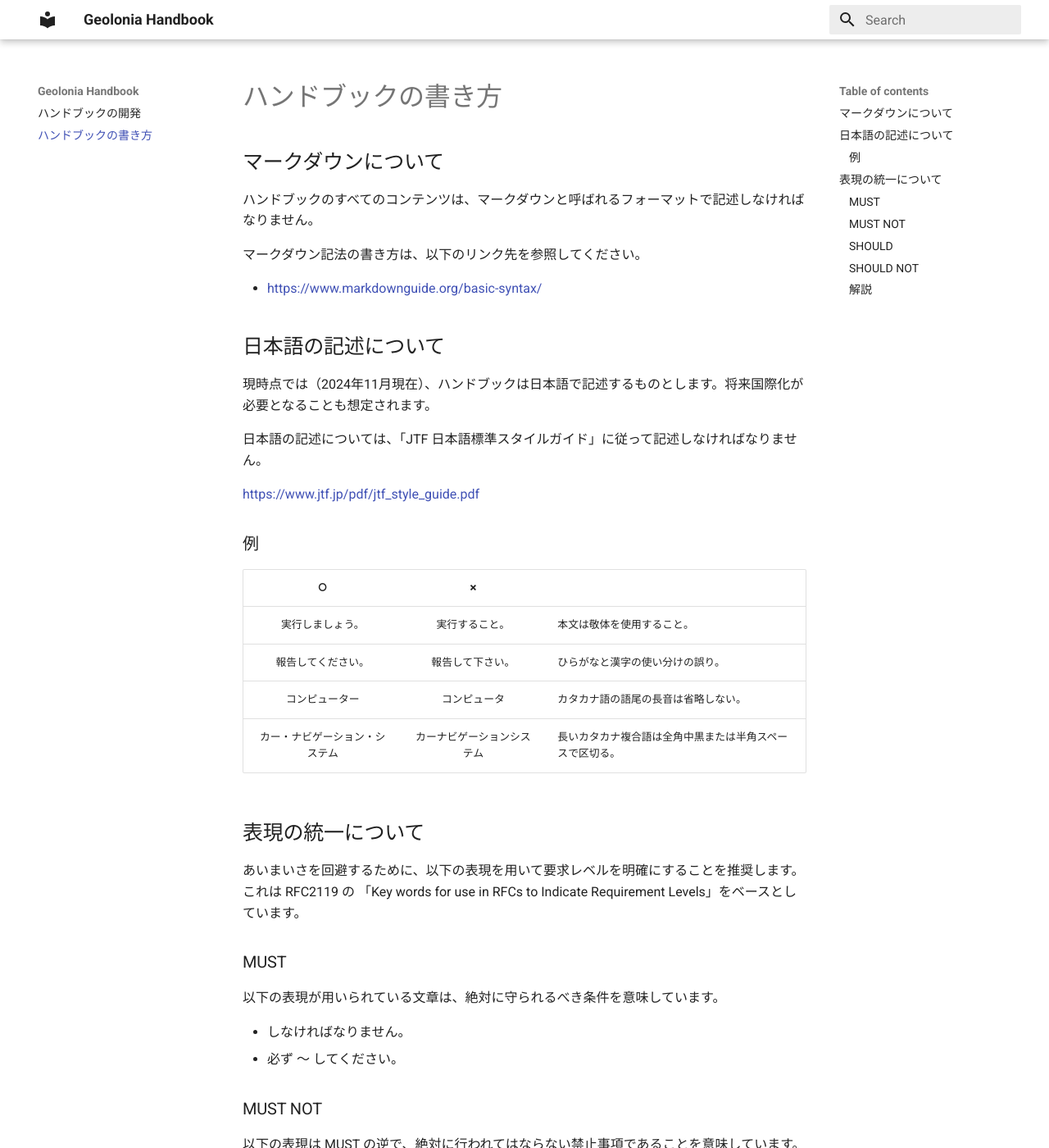
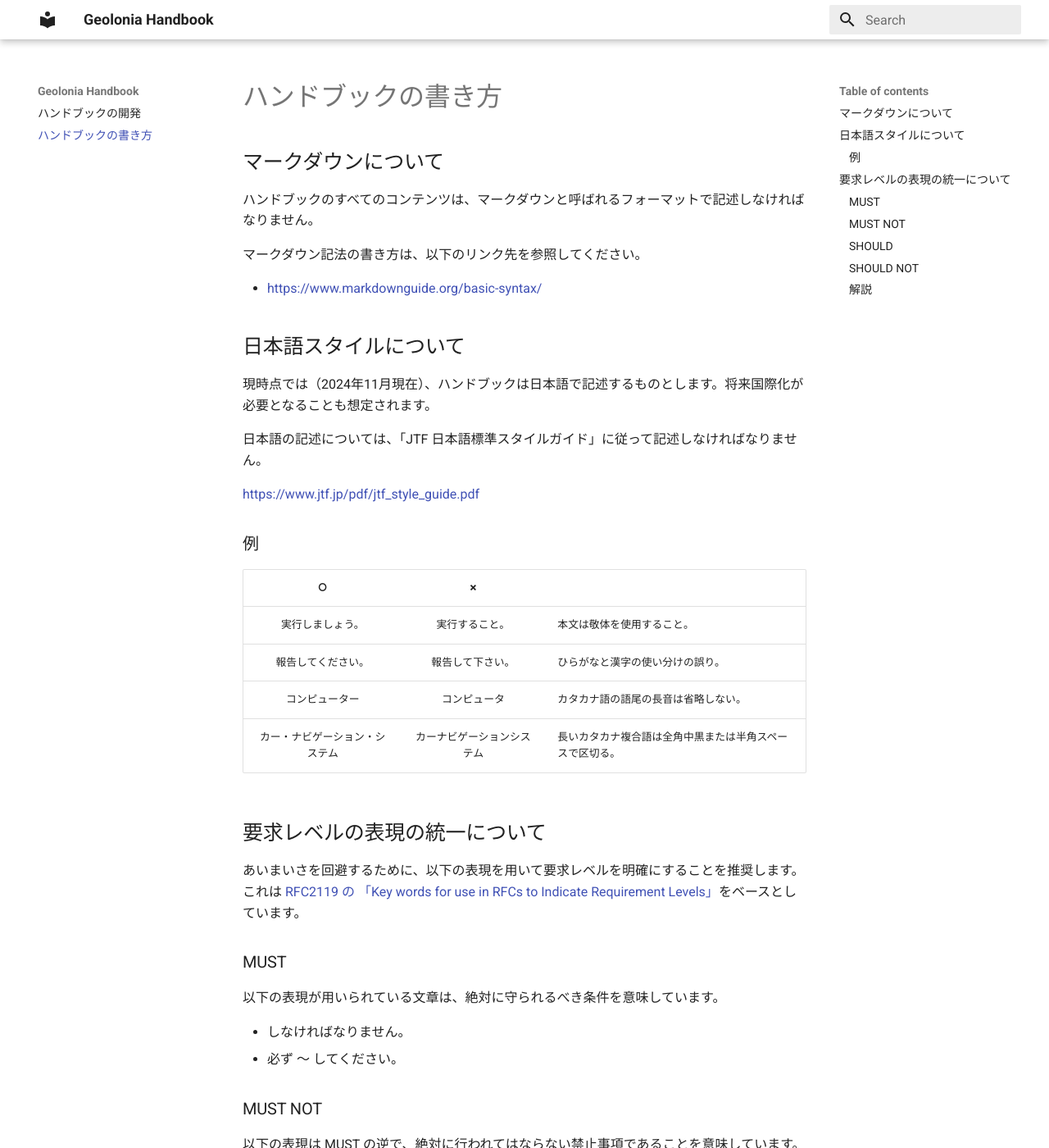
Before and after one commit to yuna-shinguryo/handbook.geolonia.com, an MkDocs documentation site: the page built from docs/how-to-write-handbook.md, in a window 1280 px wide and 1400 px high. Shown: the whole window at 82% size. Built offline with MkDocs 1.6.1 and Material for MkDocs 9.7.7, drawn with Linux system fonts in a browser that asks for light colours.

Commit message:
some fix

```diff
--- a/docs/how-to-write-handbook.md
+++ b/docs/how-to-write-handbook.md
@@ -8,7 +8,7 @@
 
 * [https://www.markdownguide.org/basic-syntax/](https://www.markdownguide.org/basic-syntax/)
 
-## 日本語の記述について
+## 日本語スタイルについて
 
 現時点では（2024年11月現在）、ハンドブックは日本語で記述するものとします。将来国際化が必要となることも想定されます。
 
@@ -25,9 +25,9 @@
 |コンピューター|コンピュータ|カタカナ語の語尾の長音は省略しない。|
 |カー・ナビゲーション・システム|カーナビゲーションシステム|長いカタカナ複合語は全角中黒または半角スペースで区切る。|
 
-## 表現の統一について
+## 要求レベルの表現の統一について
 
-あいまいさを回避するために、以下の表現を用いて要求レベルを明確にすることを推奨します。これは RFC2119 の 「Key words for use in RFCs to Indicate Requirement Levels」をベースとしています。
+あいまいさを回避するために、以下の表現を用いて要求レベルを明確にすることを推奨します。これは [RFC2119 の 「Key words for use in RFCs to Indicate Requirement Levels」](https://www.ietf.org/rfc/rfc2119.txt)をベースとしています。
 
 ### MUST
 
```
